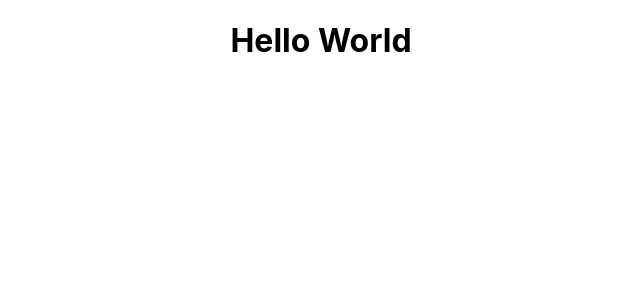
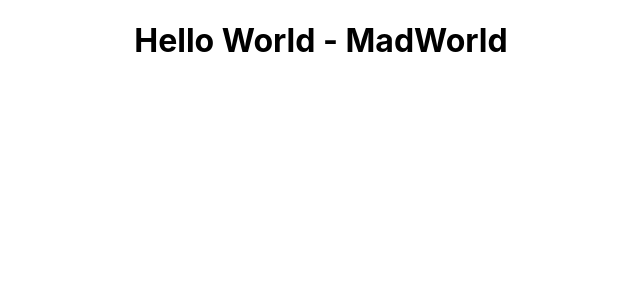
Before and after one commit to mateus2a/pokedex, a React (Create React App) app: page / in a window 1280 px wide. Shown: the top 300 px of the page, without its empty margins (319-959 px from the left). Built offline with nearby package versions, Linux system fonts and the light colour scheme.

Commit message:
chore: changed function app

```diff
--- a/src/App.js
+++ b/src/App.js
@@ -3,7 +3,7 @@
 function App() {
   return (
     <div className="App">
-      <h1>Hello World</h1>
+      <h1>Hello World - MadWorld</h1>
     </div>
   );
 }
```
